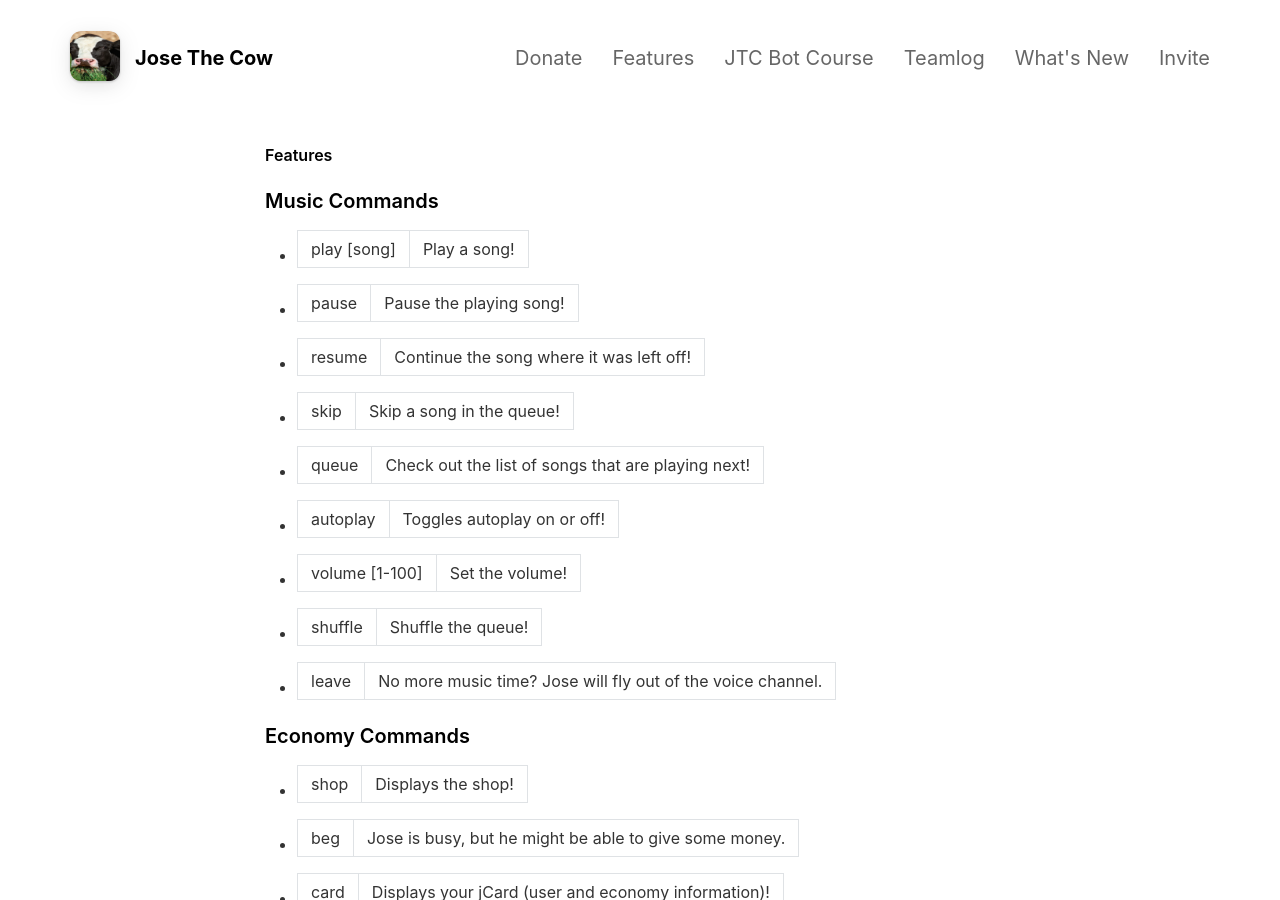
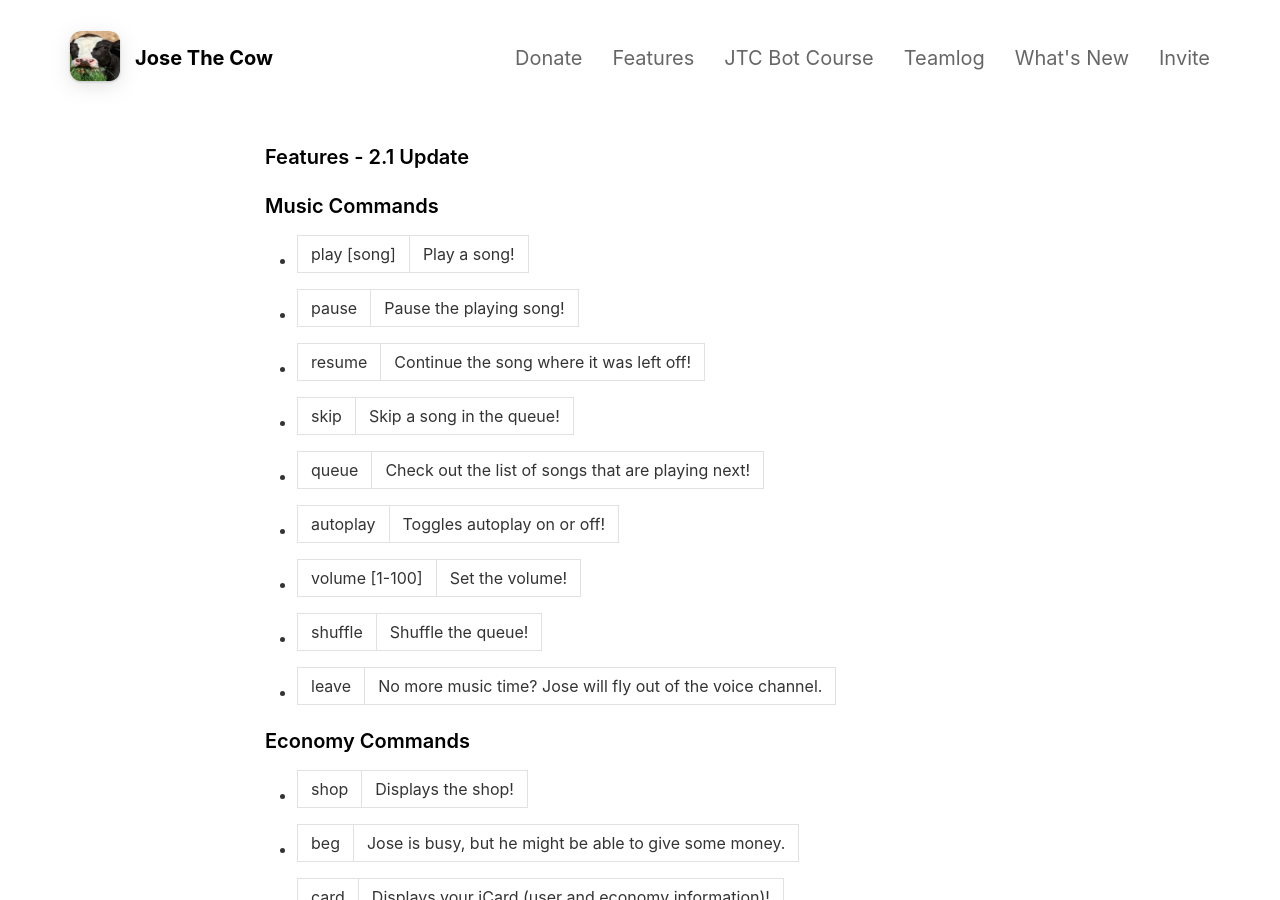
Before and after one commit to josethecow/josethecow.github.io, a Jekyll site: the page built from _pages/features.md, in a window 1280 px wide and 900 px high. Built offline with Jekyll 4.4.1, drawn with Linux system fonts in a browser that asks for light colours; nearby versions of some CDN libraries.

Commit message:
Update features.md

```diff
--- a/_pages/features.md
+++ b/_pages/features.md
@@ -3,7 +3,7 @@ layout: page
 title: Features
 include_in_header: true
 ---
-#### Features
+### Features - 2.1 Update
 
 ### Music Commands
 - play [song] | Play a song!
```
